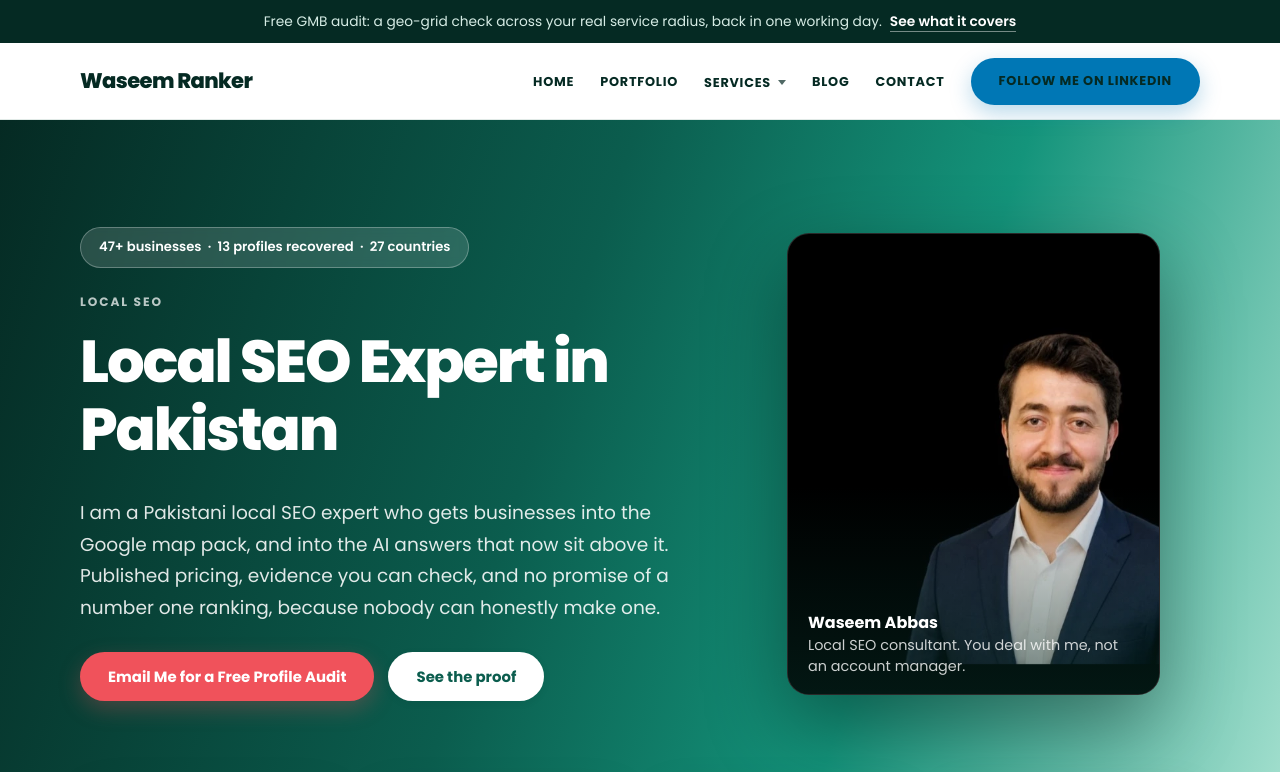
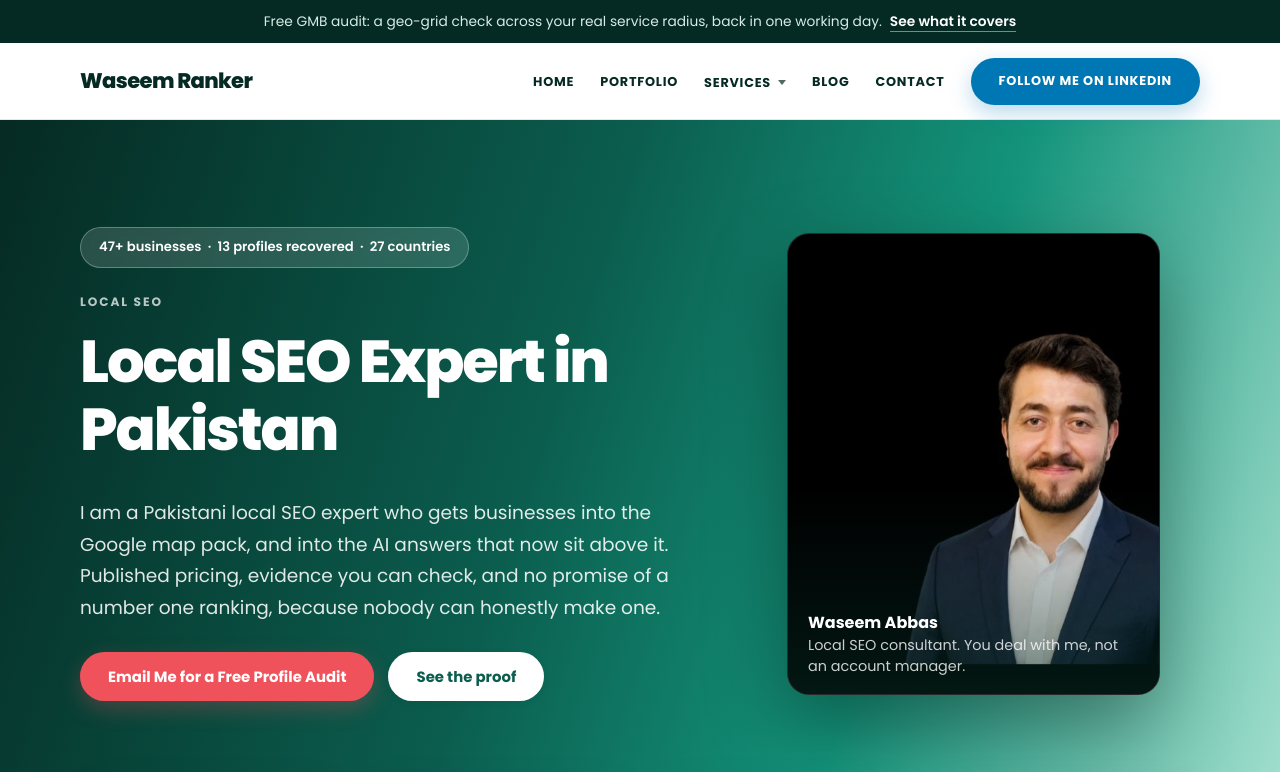
Before and after one commit to abbasid9276-spec/waseem-local-seo, a Next.js app: page / in a window 1280 px wide. Shown: the top 772 px of the page. Built offline with nearby package versions, Linux system fonts and the light colour scheme.

Commit message:
Update globals.css

```diff
--- a/app/globals.css
+++ b/app/globals.css
@@ -461,11 +461,13 @@
 }
 
 /* LinkedIn button in the primary nav */
-.btn-linkedin {
+.btn-linkedin,
+.nav > a.btn-linkedin,
+.nav > a.btn-linkedin:hover {
   background: #0077B5; color: #fff;
   box-shadow: 0 8px 22px rgba(0, 119, 181, .28);
 }
-.btn-linkedin:hover { background: #00669c; color: #fff; }
+.btn-linkedin:hover, .nav > a.btn-linkedin:hover { background: #00669c; color: #fff; }
 @media (max-width: 860px) { .nav > a.btn-linkedin { font-size: .74rem; padding: 10px 16px; } }
 
 /* Floating service CTA on link-list posts */
```
